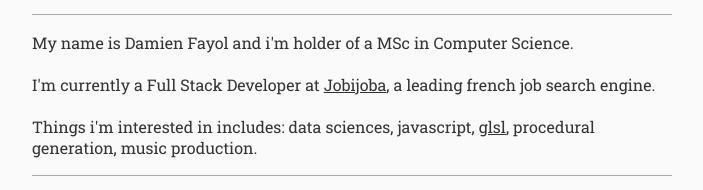
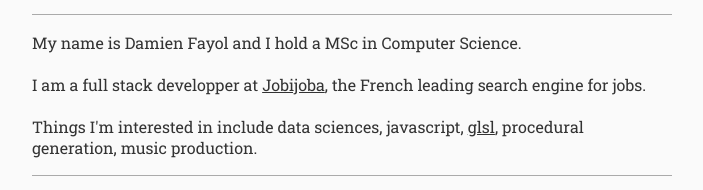
Before and after one commit to shezard/shezard.github.io, a website: page src/index.html in a window 1280 px wide. Shown: the part 112-302 px from the top of the page, without its empty margins (288-991 px from the left). Drawn offline with Linux system fonts and the light colour scheme; files that its build step writes are made by us from their sources.

Commit message:
Fix typos

```diff
--- a/src/index.html
+++ b/src/index.html
@@ -16,9 +16,9 @@
     <a class="nav selected" href="#"><i class="icon-home"></i> Home</a> | <a class="nav" href="/projects/"><i class="icon-beaker"></i> Projects</a> | <a class="nav" href="/blog/"><i class="icon-archive"></i> Blog</a>
   </section>
   <section>
-    My name is Damien Fayol and i'm holder of a MSc in Computer Science.<br/><br/>
-    I'm currently a Full Stack Developer at <a href="http://www.jobijoba.com/fr/">Jobijoba</a>, a leading french job search engine.<br/><br/>
-    Things i'm interested in includes: data sciences, javascript, <a href="https://www.shadertoy.com/user/shezard">glsl</a>, procedural generation, music production.<br/>
+    My name is Damien Fayol and I hold a MSc in Computer Science.<br/><br/>
+    I am a full stack developper at <a href="http://www.jobijoba.com/fr/">Jobijoba</a>, the French leading search engine for jobs.<br/><br/>
+    Things I'm interested in include data sciences, javascript, <a href="https://www.shadertoy.com/user/shezard">glsl</a>, procedural generation, music production.
   </section>
   <section class="clearfix">
     <a class="big-button big-button-left" href="mailto:dam.fayol@gmail.com"> Contact me <i class="icon-envelope-alt"></i></a>
```
Also changed, not shown: index.html (+1 -1 lines).
